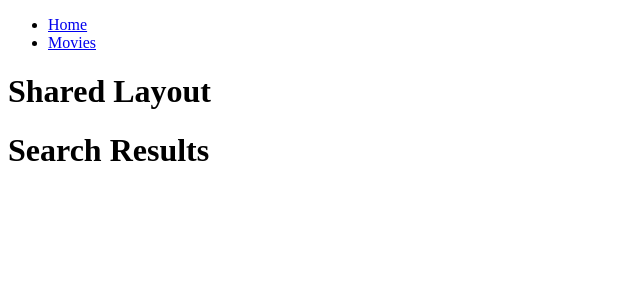
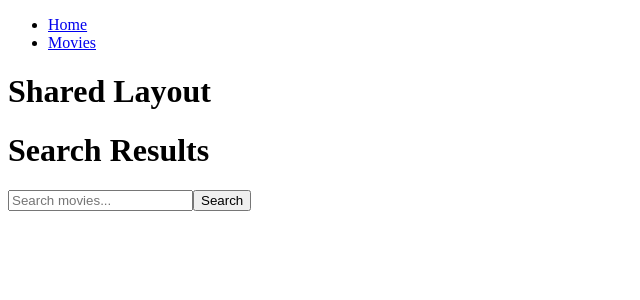
Before and after one commit to raffamieczkowski/goit-react-hw-05-movies, a React (Create React App) app: page /goit-react-hw-05-movies/movies/results in a window 1280 px wide. Shown: the top 300 px of the page, without its empty margins (0-640 px from the left). Built offline with nearby package versions, Linux system fonts and the light colour scheme.

Commit message:
add poster
add poster

```diff
--- a/src/components/App.jsx
+++ b/src/components/App.jsx
@@ -1,13 +1,13 @@
-import React, { lazy } from 'react';
+import React from 'react';
 import { Route, Routes } from 'react-router-dom';
 
-const Home = lazy(() => import('./Home/Home'));
-const Movies = lazy(() => import('./Movies/Movies'));
-const MovieDetails = lazy(() => import('./MovieDeatils/MovieDetails'));
-const Cast = lazy(() => import('./Cast/Cast'));
-const Reviews = lazy(() => import('./Reviews/Reviews'));
-const SharedLayout = lazy(() => import('./SharedLayout/SharedLayout'));
-const MovieSearchResults = lazy(() => import('./MovieSearchResult/MovieSearchResult'));
+import Home from './Home/Home';
+import Movies from './Movies/Movies';
+import MovieDetails from './MovieDeatils/MovieDetails';
+import Cast from './Cast/Cast';
+import Reviews from './Reviews/Reviews';
+import SharedLayout from './SharedLayout/SharedLayout';
+import MovieSearchResults from './MovieSearchResult/MovieSearchResult';
 
 const App = () => {
   return (
--- a/src/components/MovieDeatils/MovieDetails.jsx
+++ b/src/components/MovieDeatils/MovieDetails.jsx
@@ -27,6 +27,13 @@ const MovieDetails = () => {
     <div>
       <h1>{movie.title}</h1>
       <p>{movie.overview}</p>
+      <img src={`https://image.tmdb.org/t/p/w200${movie.poster_path}`} alt={movie.title} /> {/* Dodany kod do wyświetlania plakatu filmu */}
+      <h2>Genres:</h2>
+      <ul>
+        {movie.genres.map((genre) => (
+          <li key={genre.id}>{genre.name}</li>
+        ))}
+      </ul>
       <Outlet />
     </div>
   );
--- a/src/components/MovieSearchResult/MovieSearchResult.jsx
+++ b/src/components/MovieSearchResult/MovieSearchResult.jsx
@@ -1,30 +1,46 @@
 import React, { useEffect, useState } from 'react';
-import { useLocation, Link } from 'react-router-dom';
+import { useLocation, Link, useNavigate } from 'react-router-dom';
 import api from '../Api/Api';
 
 const MovieSearchResults = () => {
   const location = useLocation();
-  const searchQuery = new URLSearchParams(location.search).get('query');
+  const navigate = useNavigate();
+  const searchQueryParam = new URLSearchParams(location.search).get('query');
+  const [searchQuery, setSearchQuery] = useState(searchQueryParam || '');
   const [searchResults, setSearchResults] = useState([]);
 
   useEffect(() => {
     const fetchSearchResults = async () => {
       try {
-        const response = await api.searchMovies(searchQuery);
-        setSearchResults(response.data.results);
+        if (searchQuery) {
+          const response = await api.searchMovies(searchQuery);
+          setSearchResults(response.results);
+        }
       } catch (error) {
         console.error('Failed to fetch search results:', error);
       }
     };
 
-    if (searchQuery) {
-      fetchSearchResults();
-    }
+    fetchSearchResults();
   }, [searchQuery]);
+
+  const handleSearch = (e) => {
+    e.preventDefault();
+    navigate(`/movies/results?query=${searchQuery}`);
+  };
 
   return (
     <div>
       <h1>Search Results</h1>
+      <form onSubmit={handleSearch}>
+        <input
+          type="text"
+          value={searchQuery}
+          onChange={(e) => setSearchQuery(e.target.value)}
+          placeholder="Search movies..."
+        />
+        <button type="submit">Search</button>
+      </form>
       {searchResults.map((movie) => (
         <div key={movie.id}>
           <Link to={`/movies/${movie.id}`}>{movie.title}</Link>
--- a/src/components/Movies/Movies.jsx
+++ b/src/components/Movies/Movies.jsx
@@ -5,12 +5,11 @@ const Movies = () => {
   const [searchQuery, setSearchQuery] = useState('');
   const navigate = useNavigate();
 
-  const handleSearch = async (e) => {
+  const handleSearch = (e) => {
     e.preventDefault();
 
     try {
       navigate(`/movies/results?query=${searchQuery}`);
-      setSearchQuery('');
     } catch (error) {
       console.error('Failed to search movies:', error);
     }
```
